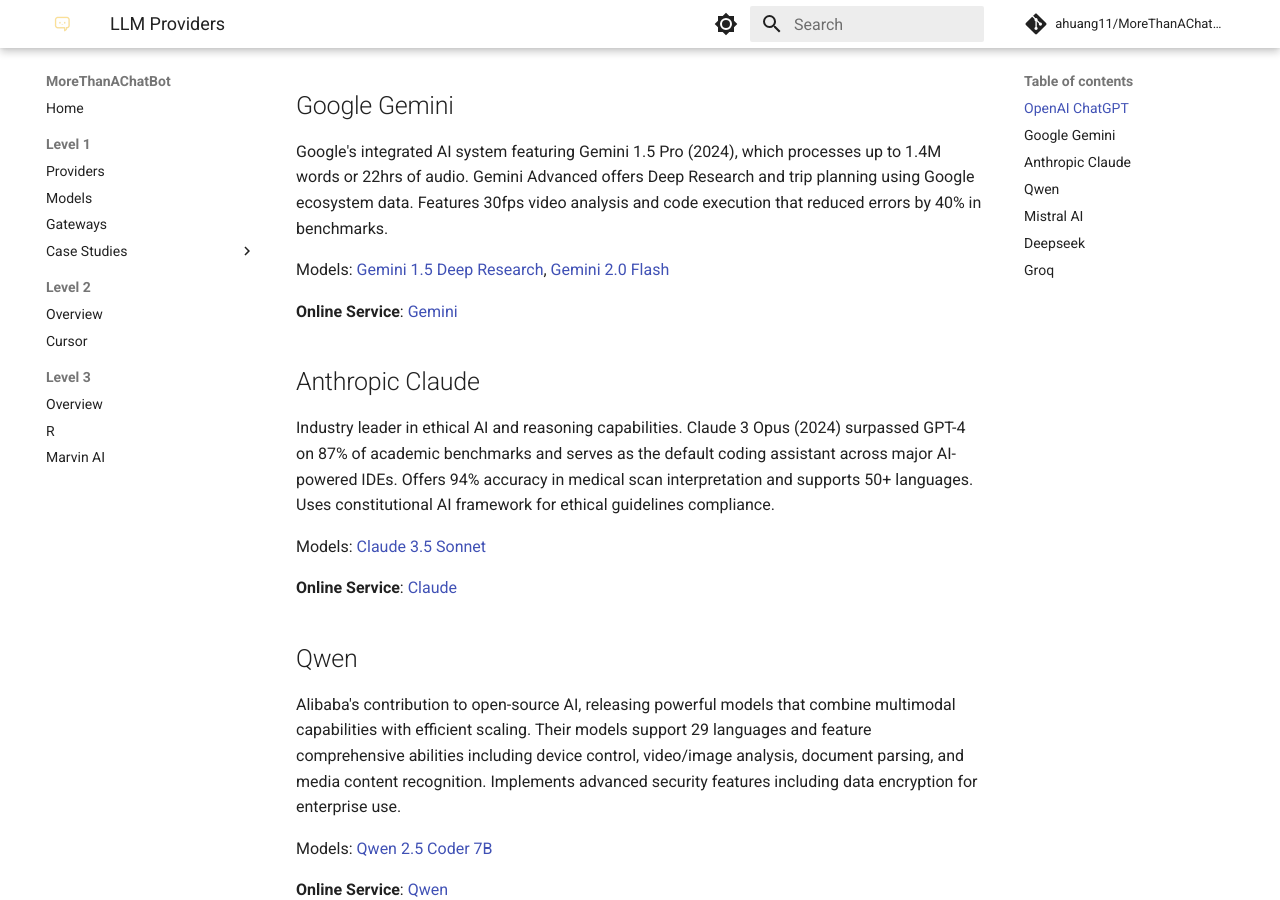
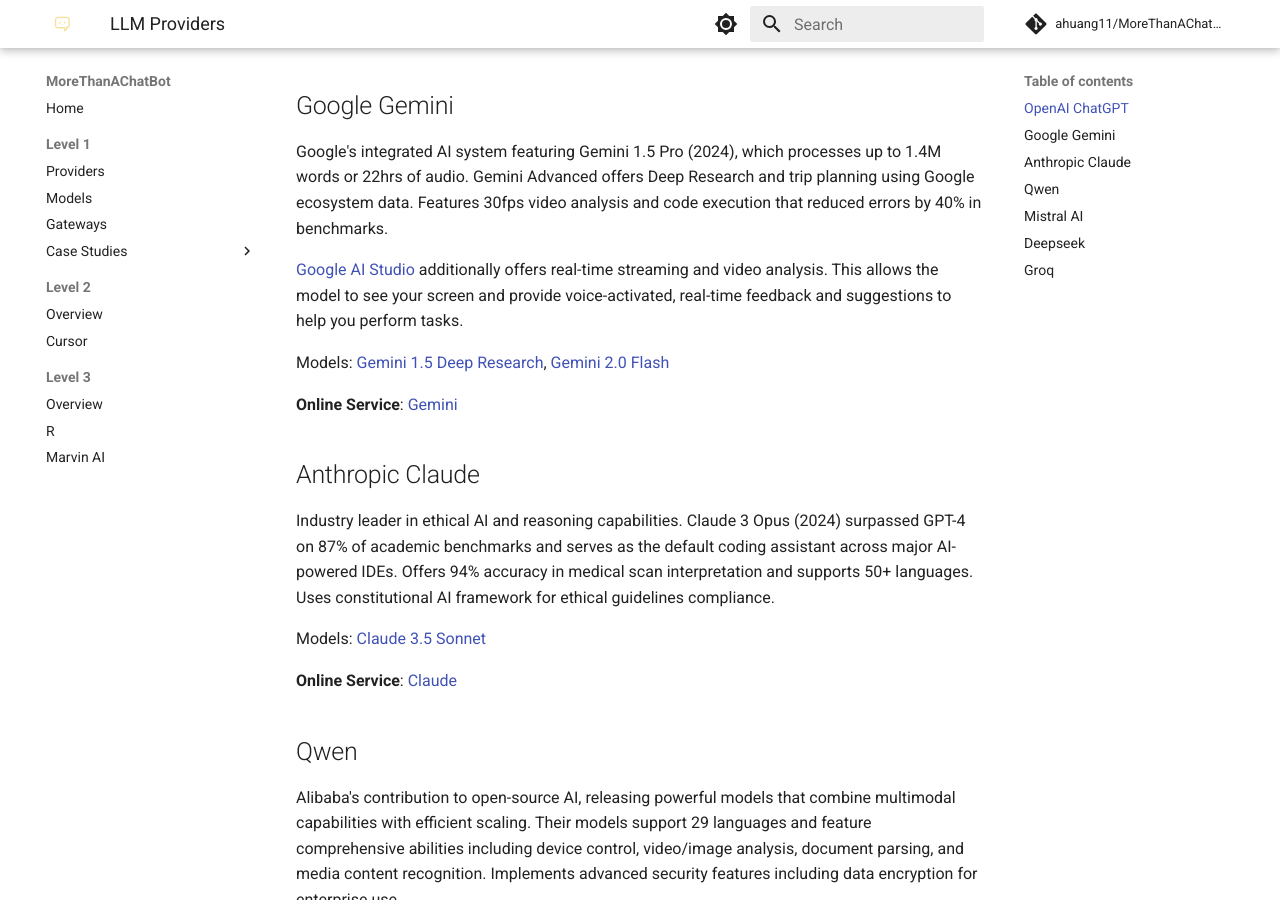
Before and after one commit to ahuang11/MoreThanAChatBot, an MkDocs documentation site: the page built from docs/level1/providers.md, in a window 1280 px wide and 900 px high, scrolled down 434 px. Built offline with MkDocs 1.6.1 and Material for MkDocs 9.7.7, drawn with Linux system fonts in a browser that asks for light colours; comment, search, counter and statistics services are not loaded.

```diff
--- a/docs/level1/providers.md
+++ b/docs/level1/providers.md
@@ -13,6 +13,8 @@
 ## Google Gemini
 
 Google's integrated AI system featuring Gemini 1.5 Pro (2024), which processes up to 1.4M words or 22hrs of audio. Gemini Advanced offers Deep Research and trip planning using Google ecosystem data. Features 30fps video analysis and code execution that reduced errors by 40% in benchmarks.
+
+[Google AI Studio](https://aistudio.google.com/live) additionally offers real-time streaming and video analysis. This allows the model to see your screen and provide voice-activated, real-time feedback and suggestions to help you perform tasks.
 
 Models: [Gemini 1.5 Deep Research](../models/#gemini-15-deep-research), [Gemini 2.0 Flash](../models/#gemini-20-flash)
 
```
